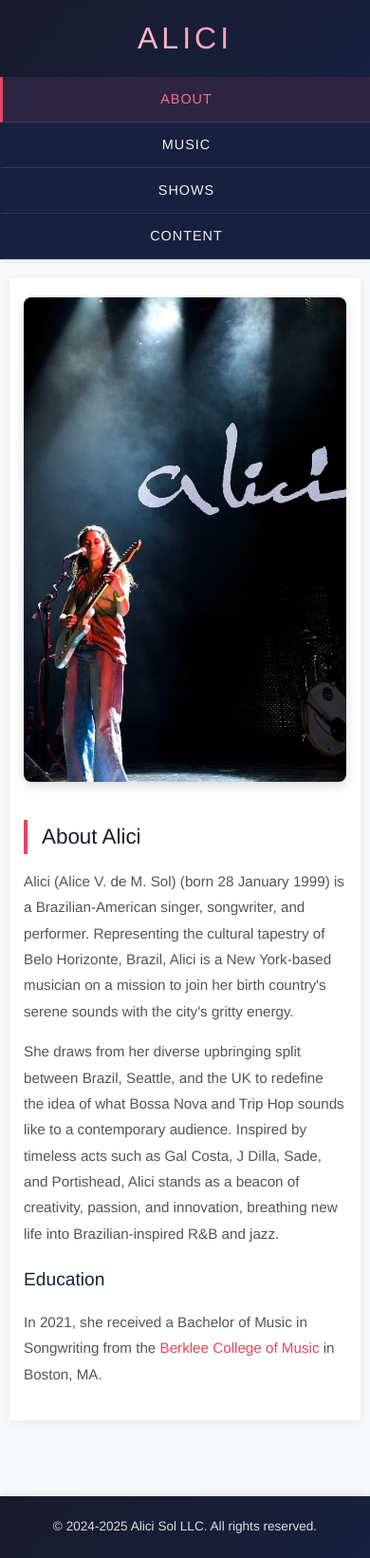
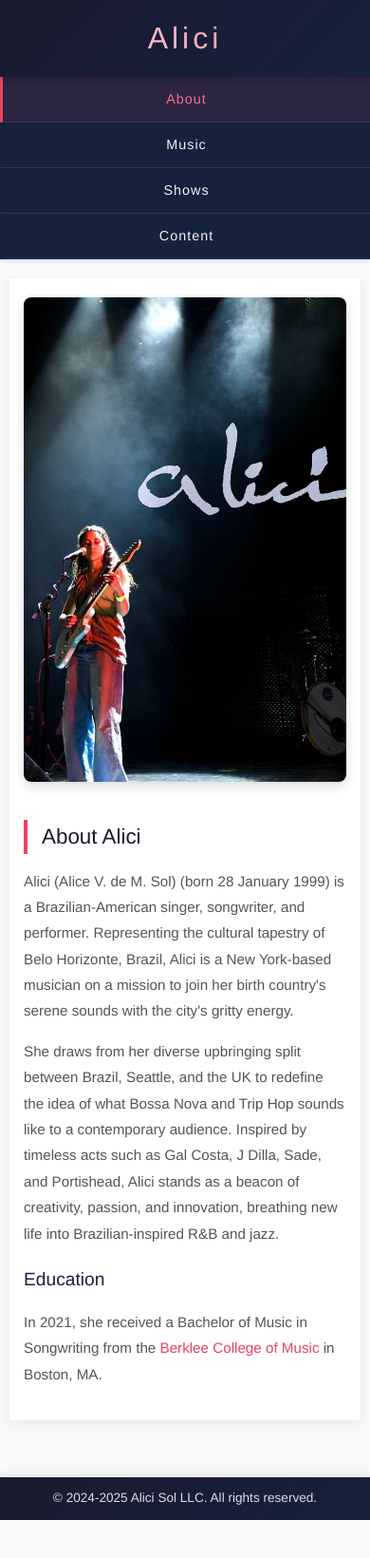
Before and after one commit to alici-sol-llc/alicisol.com, a plain HTML site: page about.htm in a window 390 px wide. Shown: the whole page at 95% size. After the commit the page ends 1600 px from the top, so only its background shows below. Drawn offline with Linux system fonts and the light colour scheme.

Commit message:
Style updates.

```diff
--- a/about.htm
+++ b/about.htm
@@ -26,21 +26,26 @@
     <main>
         <div class="content-section">
             <div class="content-with-image">
-                <img src="images/2025-05-16.Alici.Sol.San.Diego.CA.USA.001.jpg" alt="Alici Sol" style="max-width: 400px;">
+                <img src="images/2025-05-16.Alici.Sol.San.Diego.CA.USA.001.jpg" alt="Alici Sol">
                 <div>
                     <h2>About Alici</h2>
                     <p>Alici (Alice V. de M. Sol) (born 28 January 1999) is a Brazilian-American singer,
-                        songwriter, and performer. Representing the cultural tapestry of Belo Horizonte, Brazil, Alici is a New York-based
-                        musician on a mission to join her birth country's serene sounds with the city's gritty energy.</p>
+                        songwriter, and performer. Representing the cultural tapestry of Belo Horizonte, Brazil, Alici
+                        is a New York-based
+                        musician on a mission to join her birth country's serene sounds with the city's gritty energy.
+                    </p>
 
-                    <p>She draws from her diverse upbringing split between Brazil, Seattle, and the UK to redefine the idea of
-                        what Bossa Nova and Trip Hop sounds like to a contemporary audience. Inspired by timeless acts such as
+                    <p>She draws from her diverse upbringing split between Brazil, Seattle, and the UK to redefine the
+                        idea of
+                        what Bossa Nova and Trip Hop sounds like to a contemporary audience. Inspired by timeless acts
+                        such as
                         Gal Costa, J Dilla, Sade, and Portishead, Alici stands as a beacon of creativity, passion, and
                         innovation, breathing new life into Brazilian-inspired R&B and jazz.</p>
 
                     <h3>Education</h3>
-                    <p>In 2021, she received a Bachelor of Music in Songwriting from the <a href="https://www.berklee.edu/"
-                            target="_blank" rel="noopener">Berklee College of Music</a> in Boston, MA.</p>
+                    <p>In 2021, she received a Bachelor of Music in Songwriting from the <a
+                            href="https://www.berklee.edu/" target="_blank" rel="noopener">Berklee College of Music</a>
+                        in Boston, MA.</p>
                 </div>
             </div>
         </div>
@@ -50,6 +55,8 @@
         <p>&copy; 2024-2025 Alici Sol LLC. All rights reserved.</p>
     </footer>
 
+    <script src="scripts.js"></script>
+
 </body>
 
 </html>
--- /dev/null
+++ b/scripts.js
@@ -0,0 +1,11 @@
+// Dynamically set navigation margin based on header height
+function setNavMargin() {
+    const header = document.querySelector('header');
+    const headerHeight = header.offsetHeight;
+    document.documentElement.style.setProperty('--header-height', headerHeight + 'px');
+    document.body.classList.add('header-measured');
+}
+
+// Set on load and resize
+window.addEventListener('load', setNavMargin);
+window.addEventListener('resize', setNavMargin);
--- a/styles.css
+++ b/styles.css
@@ -33,6 +33,11 @@ header {
     padding: 20px 10px;
     text-align: center;
     box-shadow: 0 4px 6px rgba(0, 0, 0, 0.1);
+    position: fixed;
+    top: 0;
+    left: 0;
+    right: 0;
+    z-index: 1000;
 }
 
 header h1 {
@@ -40,7 +45,6 @@ header h1 {
     margin: 0;
     font-weight: 300;
     letter-spacing: 8px;
-    text-transform: uppercase;
     background: linear-gradient(45deg, var(--text-light), var(--accent-light));
     -webkit-background-clip: text;
     -webkit-text-fill-color: transparent;
@@ -62,9 +66,11 @@ nav {
     margin: 0;
     text-align: center;
     box-shadow: 0 2px 4px rgba(0, 0, 0, 0.1);
-    position: sticky;
-    top: 0;
-    z-index: 1000;
+}
+
+/* JavaScript will set this dynamically */
+body.header-measured nav {
+    margin-top: var(--header-height);
 }
 
 nav a {
@@ -73,7 +79,6 @@ nav a {
     color: var(--text-light);
     text-decoration: none;
     font-weight: 500;
-    text-transform: uppercase;
     letter-spacing: 1px;
     font-size: clamp(0.85rem, 2vw, 0.95rem);
     transition: all 0.3s ease;
@@ -198,7 +203,8 @@ iframe {
 
 .video-container {
     position: relative;
-    padding-bottom: 56.25%; /* 16:9 aspect ratio */
+    padding-bottom: 56.25%;
+    /* 16:9 aspect ratio */
     height: 0;
     overflow: hidden;
     max-width: 100%;
@@ -241,7 +247,6 @@ footer {
     padding: 30px 20px;
     background: var(--bg-gradient);
     color: var(--text-light);
-    margin-top: 50px;
     box-shadow: 0 -2px 10px rgba(0, 0, 0, 0.1);
 }
 
@@ -287,7 +292,8 @@ td {
 /* Mobile Adjustments */
 @media (max-width: 480px) {
     body {
-        font-size: 16px; /* Prevents zoom on iOS */
+        font-size: 16px;
+        /* Prevents zoom on iOS */
     }
 
     header {
@@ -333,7 +339,7 @@ td {
     }
 
     footer {
-        padding: 20px 15px;
-        margin-top: 30px;
+        padding: 10px 5px;
+        margin-top: 10px;
     }
 }
```
Also changed, not shown: content.htm (+13 -8 lines), index.htm (+3 -2 lines), music.htm (+16 -14 lines), shows.htm (+6 -3 lines).
